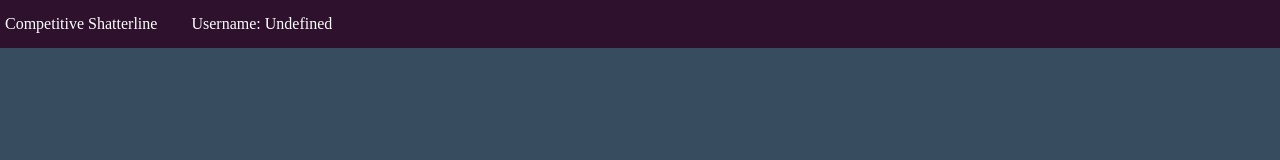
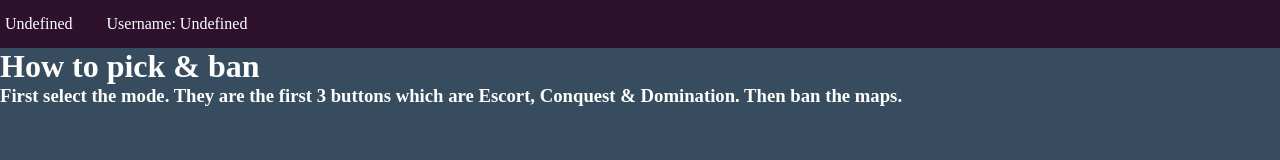
Before and after one commit to not3oF/shatterline-map-ban, a website: page public/mapban.html in a window 1280 px wide. Drawn offline with nearby package versions, Linux system fonts and the light colour scheme; no server answers.

Commit message:
Add files via upload

```diff
--- a/public/mapban.html
+++ b/public/mapban.html
@@ -6,9 +6,11 @@
 </head>
 <body>
   <div class="top-bar">
-    <p id="game-style">Competitive Shatterline</p>
+    <p id="game-style">Undefined</p>
     <p>Username: <span id="username">Undefined</span></p>
   </div>
+  <h1>How to pick & ban</h1>
+  <h3>First select the mode. They are the first 3 buttons which are Escort, Conquest & Domination. Then ban the maps.</h3>
   <div id="maps">
 
   </div>
```
Also changed, not shown: public/index.html (+1 -0 lines).
